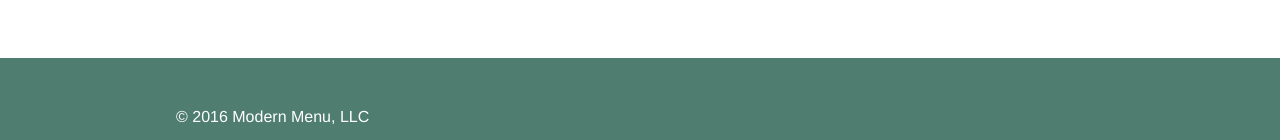
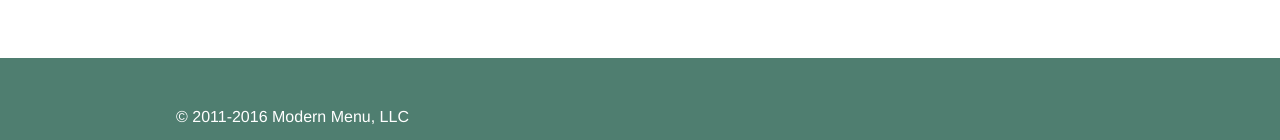
Before and after one commit to modernmenu/modernmenu, a Jekyll site: the page built from index.html, in a window 1280 px wide and 900 px high, scrolled down 2209 px. Shown: the part 757-897 px from the top of the window. Built offline with Jekyll 4.4.1, drawn with Linux system fonts in a browser that asks for light colours.

Commit message:
Updates copyright date.

```diff
--- a/index.html
+++ b/index.html
@@ -116,6 +116,6 @@ title: Modern Menu
 	</section>
 	<section class="footer-wrapper page-wrapper">
 		<footer class="page-wrapped">
-			<div class="copyright">&copy; {{ site.time | date: '%Y' }} Modern Menu, LLC</div>
+			<div class="copyright">&copy; 2011-{{ site.time | date: '%Y' }} Modern Menu, LLC</div>
 		</footer>
 	</section>
```
